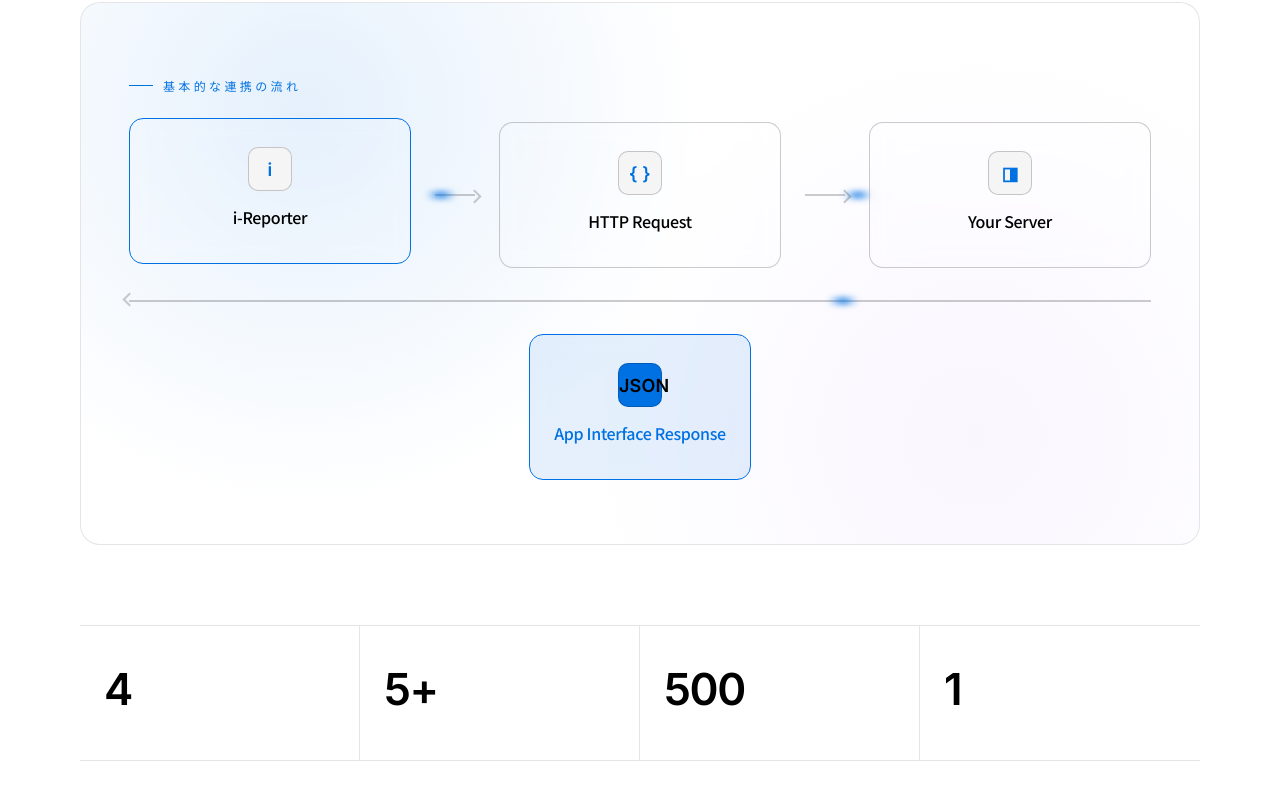
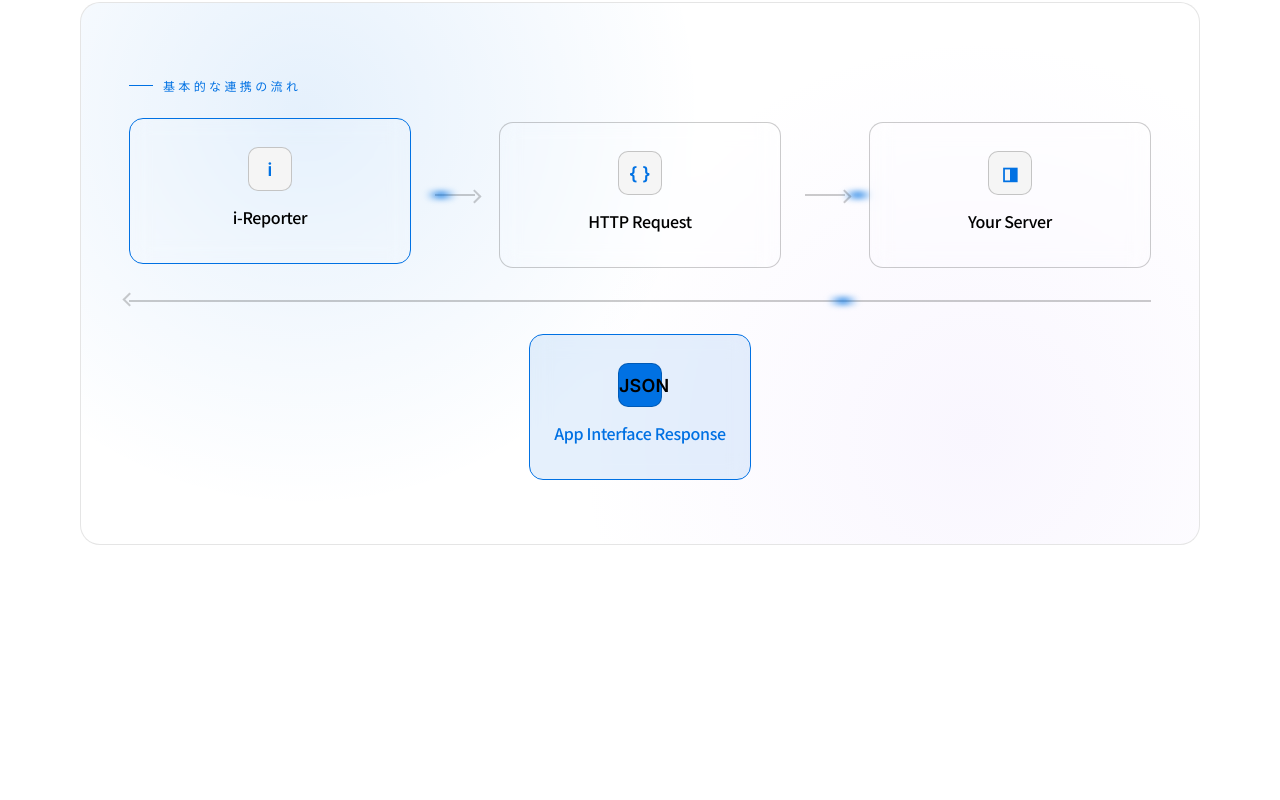
Before and after one commit to i-repo-community/i-reporter-app-interface-nodejs-sample, a website: page index.html in a window 1280 px wide. Shown: the part 11198-11998 px from the top of the page. Drawn offline with Linux system fonts and the light colour scheme.

Commit message:
Update index.html

```diff
--- a/index.html
+++ b/index.html
@@ -1013,14 +1013,6 @@
           <small>apply[] → cluster values</small>
         </div>
       </div>
-    </div>
-
-    <!-- Stats -->
-    <div class="bands reveal d2">
-      <div class="b"><div class="num">4</div><div class="lbl">Data Types</div></div>
-      <div class="b"><div class="num">5+</div><div class="lbl">Languages Supported</div></div>
-      <div class="b"><div class="num">500</div><div class="lbl">Records / Request</div></div>
-      <div class="b"><div class="num">1</div><div class="lbl">Response shape</div></div>
     </div>
   </div>
 </section>
```
